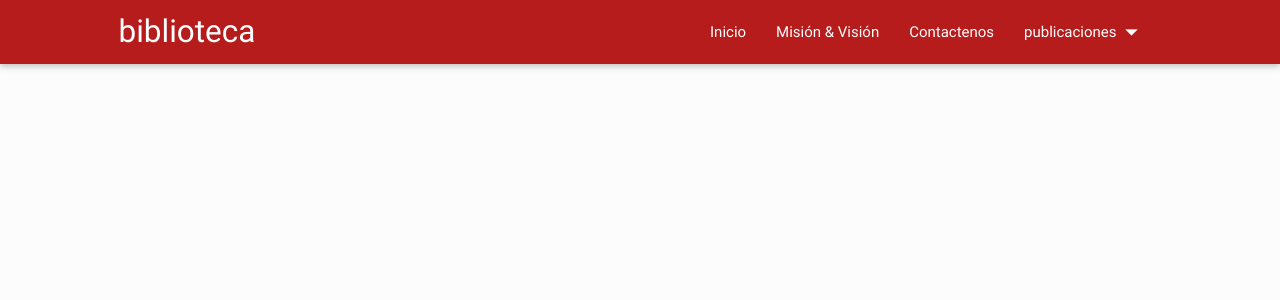
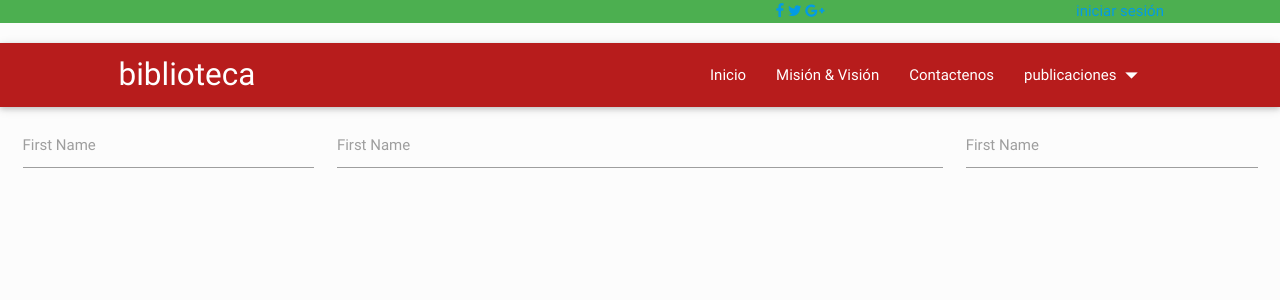
Before and after one commit to ikkerxd/biblioteca, a Django app: template biblioteca/templates/catalogacion/index.html in a window 1280 px wide. Shown: the top 300 px of the page. Run offline with Django 3.2, Linux system fonts and the light colour scheme; the template is opened without the code that fills it, so the values that code supplies are empty; some libraries are stand-ins or nearby versions.

Commit message:
creacion navbar

```diff
--- a/biblioteca/templates/catalogacion/base_catalogacion.html
+++ b/biblioteca/templates/catalogacion/base_catalogacion.html
@@ -5,6 +5,7 @@
 {% block css %}
     <link rel="stylesheet" href="{% static 'css/materialize.css' %}">
     <link rel="stylesheet" href="{% static 'css/style.css' %}">
+    <link rel="stylesheet" href="https://maxcdn.bootstrapcdn.com/font-awesome/4.4.0/css/font-awesome.min.css">
 {% endblock css %}
 
 {% block js %}
--- a/biblioteca/templates/catalogacion/include/header.html
+++ b/biblioteca/templates/catalogacion/include/header.html
@@ -1,4 +1,19 @@
 {% load staticfiles %}
+
+<div class=" row green container-social">
+  <div class="col s12 l3 offset-l6 center">
+    <div class="top-social">
+      <div class="social">
+        <span><a href="#"><i class="fa fa-facebook"></i></a></span>
+        <span><a href="#"><i class="fa fa-twitter"></i></a></span>
+        <span><a href="#"><i class="fa fa-google-plus"></i></a></span>
+      </div>
+    </div>
+  </div>
+  <div class="col s12 l3 center">
+    <a href="#">iniciar sesión</a>
+  </div>
+</div>
 
 <nav class="red darken-4">
   <div class="container">
@@ -37,3 +52,24 @@
     </div>
   </div>
 </nav>
+
+<div class="row">
+  <form class="col s12">
+
+    <div class="row">
+      <div class="input-field col s12 m3">
+          <input id="first_name" type="text" class="validate">
+          <label for="first_name">First Name</label>
+      </div>
+      <div class="input-field col s12 m6">
+          <input id="first_name" type="text" class="validate">
+          <label for="first_name">First Name</label>
+      </div>
+      <div class="input-field col s12 m3">
+          <input id="first_name" type="text" class="validate">
+          <label for="first_name">First Name</label>
+      </div>
+    </div>
+
+  </form>
+</div>
```
Also changed, not shown: biblioteca/apps/herencia/migrations/0001_initial.py (deleted).
